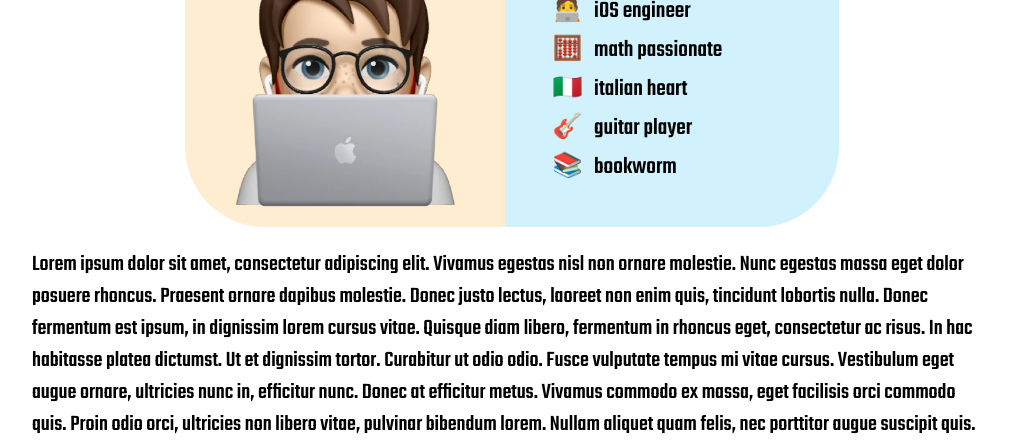
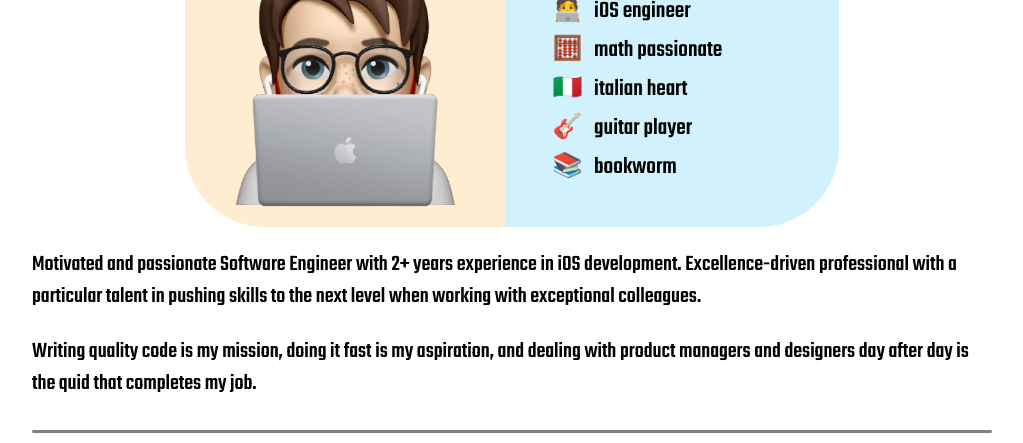
Before and after one commit to EdoCap/curriculum, a plain HTML site: page index.html in a window 1280 px wide. Shown: the part 125-568 px from the top of the page, without its empty margins (128-1151 px from the left). Drawn offline with Linux system fonts and the light colour scheme.

Commit message:
feat: add Profile

```diff
--- a/index.html
+++ b/index.html
@@ -41,10 +41,11 @@
 
     <div class="section" id="personal-description">
       <p>
-        Lorem ipsum dolor sit amet, consectetur adipiscing elit. Vivamus egestas nisl non ornare molestie. Nunc egestas massa eget dolor posuere rhoncus. Praesent ornare dapibus molestie. Donec justo lectus, laoreet non enim quis, tincidunt lobortis nulla. Donec fermentum est ipsum, in dignissim lorem cursus vitae. Quisque diam libero, fermentum in rhoncus eget, consectetur ac risus. In hac habitasse platea dictumst. Ut et dignissim tortor. Curabitur ut odio odio. Fusce vulputate tempus mi vitae cursus. Vestibulum eget augue ornare, ultricies nunc in, efficitur nunc. Donec at efficitur metus. Vivamus commodo ex massa, eget facilisis orci commodo quis. Proin odio orci, ultricies non libero vitae, pulvinar bibendum lorem. Nullam aliquet quam felis, nec porttitor augue suscipit quis.
+        Motivated and passionate Software Engineer with 2+ years experience in iOS development.
+        Excellence-driven professional with a particular talent in pushing skills to the next level when working with exceptional colleagues.
       </p>
       <p>
-        Vestibulum quis tortor quis velit auctor rutrum. Morbi convallis ante vel leo laoreet sollicitudin. In ultrices justo sed orci tristique varius. Etiam rutrum scelerisque sapien nec vehicula. Morbi volutpat convallis tortor, vel dapibus nunc aliquet ut. In hac habitasse platea dictumst. Vivamus nec semper enim, vel lobortis justo. Pellentesque elit diam, interdum sit amet lobortis vitae, scelerisque sed leo. Praesent luctus molestie felis. Nam malesuada hendrerit diam eu venenatis. Integer placerat ut orci a sollicitudin. Nunc vel facilisis urna, et fringilla enim. Nullam vel libero condimentum sem euismod porta. Aenean molestie libero urna.
+        Writing quality code is my mission, doing it fast is my aspiration, and dealing with product managers and designers day after day is the quid that completes my job.
       </p>
     </div>
 
```
